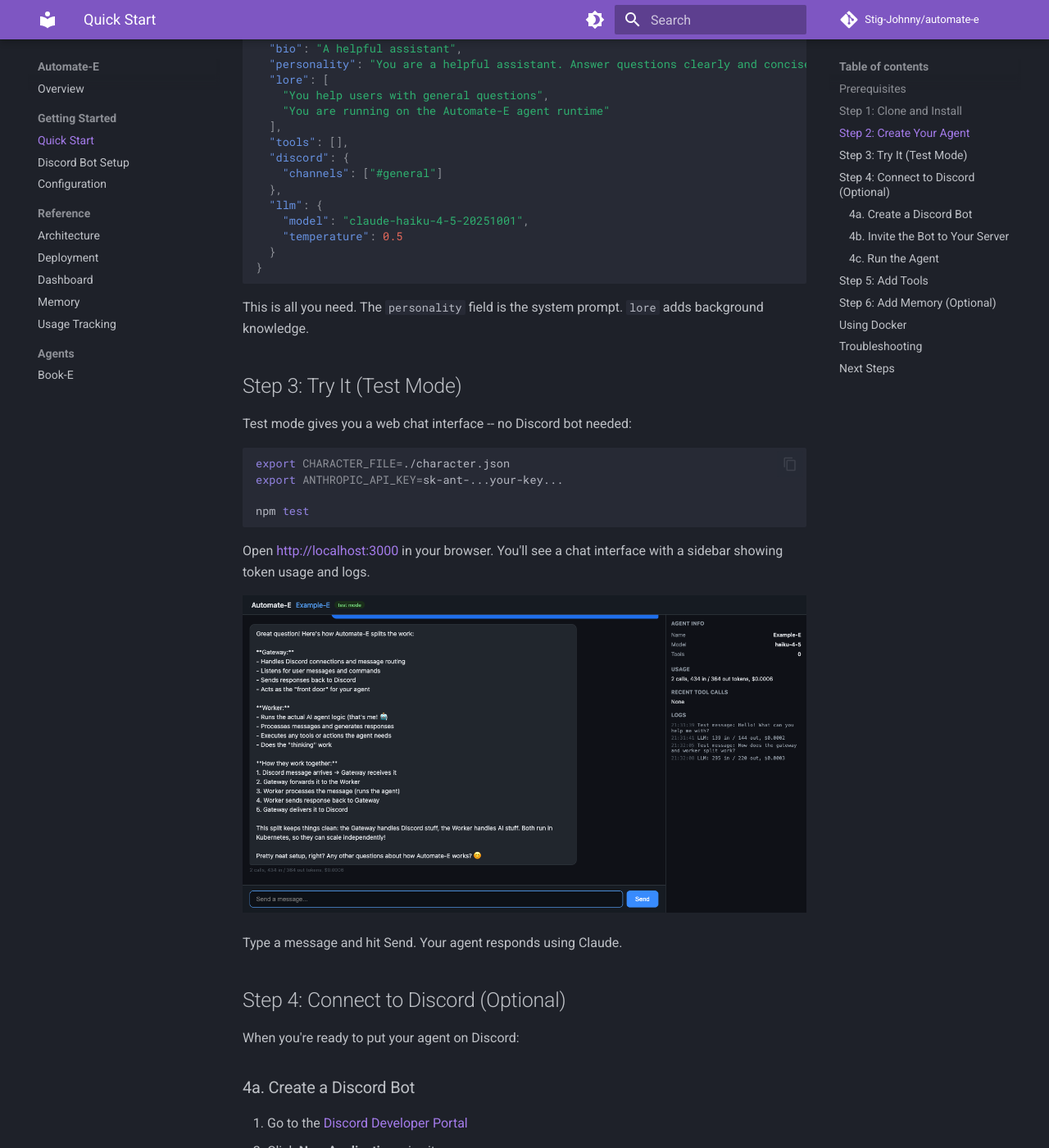
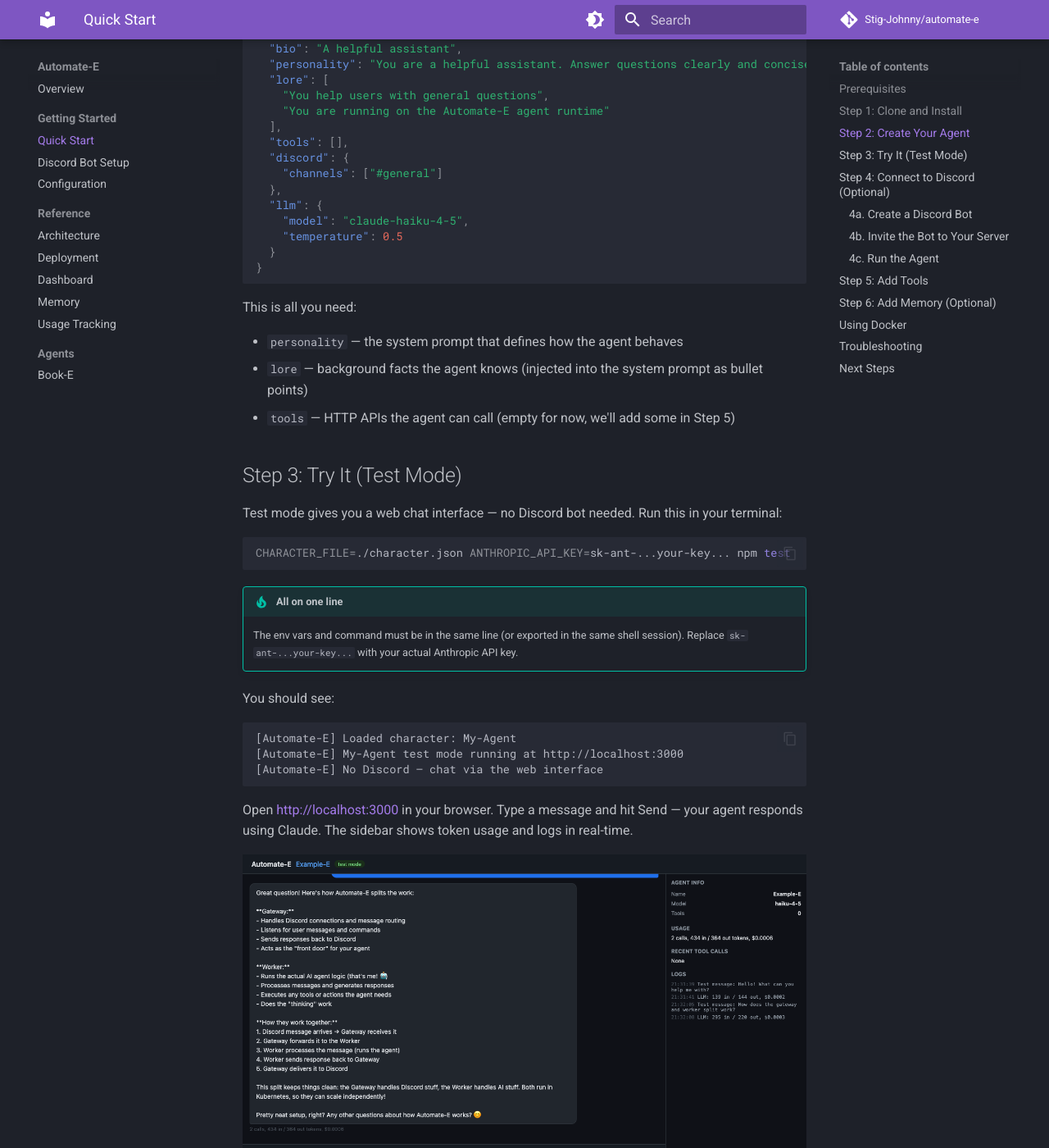
Before and after one commit to Stig-Johnny/automate-e, an MkDocs documentation site: the page built from docs/quickstart.md, in a window 1280 px wide and 1400 px high, scrolled down 681 px. Shown: the whole window at 82% size. Built offline with MkDocs 1.6.1 and Material for MkDocs 9.7.7, drawn with Linux system fonts in a browser that asks for light colours; comment, search, counter and statistics services are not loaded; some of the changed text lies outside the part shown.

Commit message:
fix: address Pi-E quickstart feedback (#60)
Co-authored-by: Claude Opus 4.6 (1M context) <noreply@anthropic.com>

````diff
--- a/docs/quickstart.md
+++ b/docs/quickstart.md
@@ -37,26 +37,38 @@ Create a file called `character.json` in the project root:
     "channels": ["#general"]
   },
   "llm": {
-    "model": "claude-haiku-4-5-20251001",
+    "model": "claude-haiku-4-5",
     "temperature": 0.5
   }
 }
 ```
 
-This is all you need. The `personality` field is the system prompt. `lore` adds background knowledge.
+This is all you need:
+
+- `personality` — the system prompt that defines how the agent behaves
+- `lore` — background facts the agent knows (injected into the system prompt as bullet points)
+- `tools` — HTTP APIs the agent can call (empty for now, we'll add some in Step 5)
 
 ## Step 3: Try It (Test Mode)
 
-Test mode gives you a web chat interface -- no Discord bot needed:
+Test mode gives you a web chat interface — no Discord bot needed. Run this in your terminal:
 
 ```bash
-export CHARACTER_FILE=./character.json
-export ANTHROPIC_API_KEY=sk-ant-...your-key...
-
-npm test
+CHARACTER_FILE=./character.json ANTHROPIC_API_KEY=sk-ant-...your-key... npm test
 ```
 
-Open [http://localhost:3000](http://localhost:3000) in your browser. You'll see a chat interface with a sidebar showing token usage and logs.
+!!! tip "All on one line"
+    The env vars and command must be in the same line (or exported in the same shell session). Replace `sk-ant-...your-key...` with your actual Anthropic API key.
+
+You should see:
+
+```
+[Automate-E] Loaded character: My-Agent
+[Automate-E] My-Agent test mode running at http://localhost:3000
+[Automate-E] No Discord — chat via the web interface
+```
+
+Open [http://localhost:3000](http://localhost:3000) in your browser. Type a message and hit Send — your agent responds using Claude. The sidebar shows token usage and logs in real-time.
 
 ![Test Mode](images/test-mode.png)
 
@@ -106,21 +118,18 @@ The agent connects to Discord, listens on the channels defined in `character.jso
 
 Give your agent access to any HTTP API. Add entries to the `tools` array in `character.json`:
 
+Here's a working example using [wttr.in](https://wttr.in) (free, no API key needed):
+
 ```json
 {
   "tools": [
     {
-      "url": "https://api.example.com",
+      "url": "https://wttr.in",
       "endpoints": [
         {
           "method": "GET",
-          "path": "/weather",
-          "description": "Get current weather for a city. Pass city name as query parameter."
-        },
-        {
-          "method": "POST",
-          "path": "/notes",
-          "description": "Save a note. Send JSON body with 'title' and 'content' fields."
+          "path": "/London",
+          "description": "Get current weather for London in plain text format. Add ?format=j1 as query for JSON."
         }
       ]
     }
@@ -128,7 +137,9 @@ Give your agent access to any HTTP API. Add entries to the `tools` array in `cha
 }
 ```
 
-Claude sees these as callable tools and invokes them when relevant to the conversation. Each endpoint becomes a tool the agent can use.
+Try asking your agent "What's the weather in London?" — it will call the tool and summarize the result.
+
+Each endpoint in `character.json` becomes a tool that Claude can call. You can point to any HTTP API your agent needs.
 
 ## Step 6: Add Memory (Optional)
 
@@ -163,6 +174,12 @@ docker run -d --name my-agent \
 
 ## Troubleshooting
 
+**"EADDRINUSE: port 3000 already in use"**
+: Another process is using port 3000. Use a different port: `PORT=3001 CHARACTER_FILE=./character.json ANTHROPIC_API_KEY=... npm test`
+
+**API calls fail with "Error" in chat**
+: Check that `ANTHROPIC_API_KEY` is set correctly. The agent starts without it, but API calls will fail when you send a message.
+
 **"An invalid token was provided"**
 : Your Discord bot token is wrong or expired. Go to the Developer Portal, reset the token, and copy the new one.
 
@@ -178,6 +195,9 @@ docker run -d --name my-agent \
 **"429 Too Many Requests" from Anthropic**
 : You've hit the API rate limit. Wait a minute and try again, or upgrade your Anthropic plan.
 
+**npm audit shows vulnerabilities**
+: Known issue with `discord.js` dependency (`undici`). Not a risk for local development. For production, monitor and update when fixes are released.
+
 ## Next Steps
 
 - [Configuration Reference](configuration.md) -- all character.json fields
````
Also changed, not shown: 3 other files.
